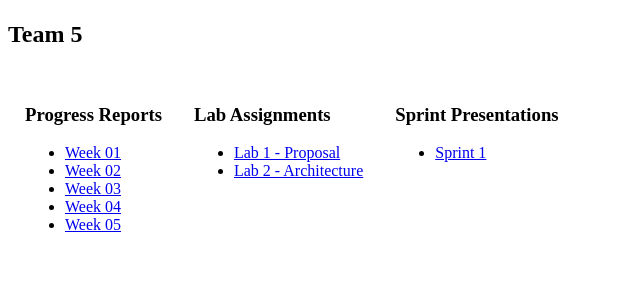
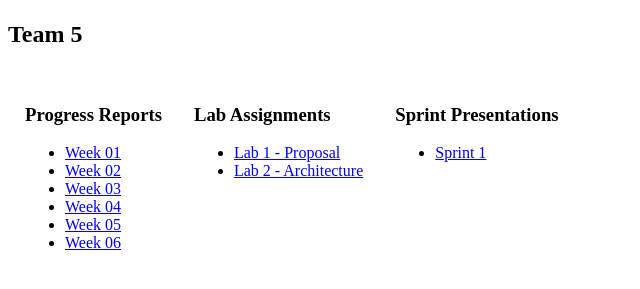
Before and after one commit to evankennedy/csulb-cecs492a, a plain HTML site: page index.html in a window 1280 px wide. Shown: the part 59-348 px from the top of the page, without its empty margins (0-640 px from the left). Drawn offline with Linux system fonts and the light colour scheme.

Commit message:
Add week 6 progress report

```diff
--- a/index.html
+++ b/index.html
@@ -17,6 +17,7 @@
           <li><a href="Week03_PR_Sp_2016_Team_no5.xls">Week 03</a></li>
 		  <li><a href="Week04_PR_Sp_2016_Team_no5.xls">Week 04</a></li>
 		  <li><a href="Week05_PR_Sp_2016_Team_no5.xls">Week 05</a></li>
+		  <li><a href="Week06_PR_Sp_2016_Team_no5.xls">Week 06</a></li>
         </ul>
       </td>
       <td valign="top">
```
Also changed, not shown: 1 other file.
